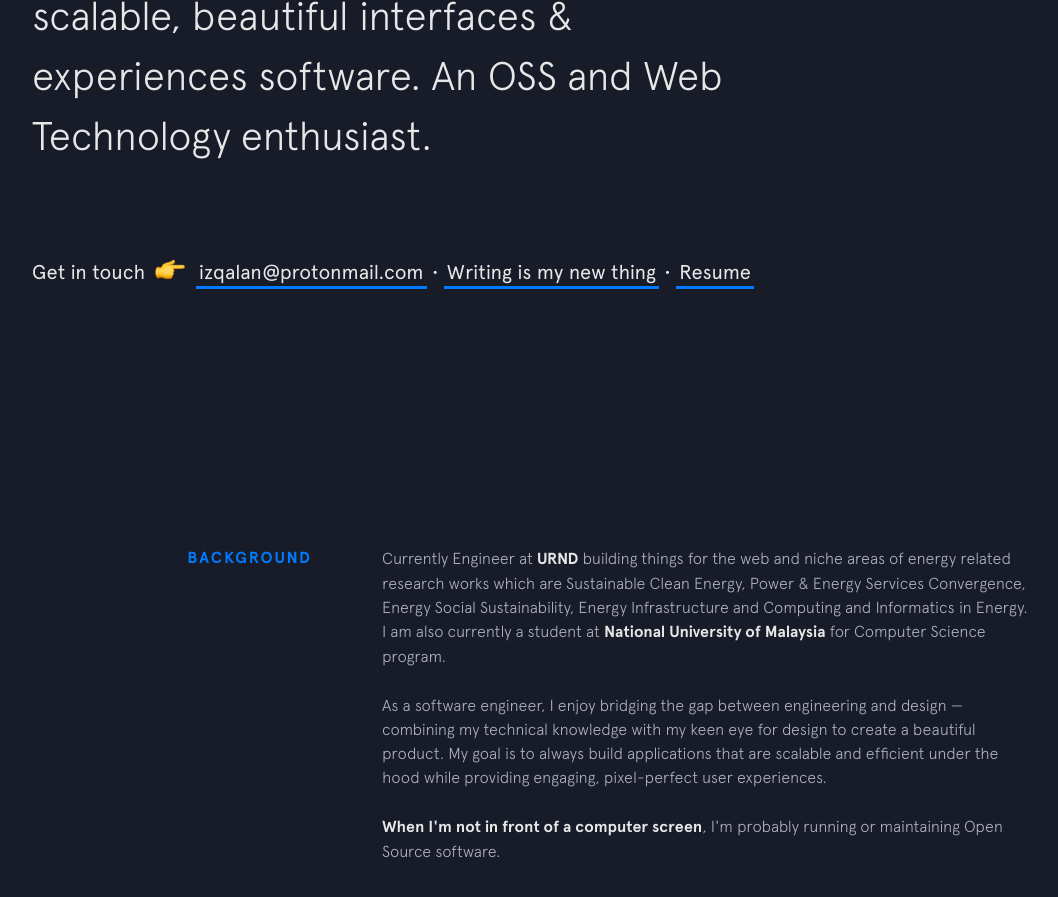
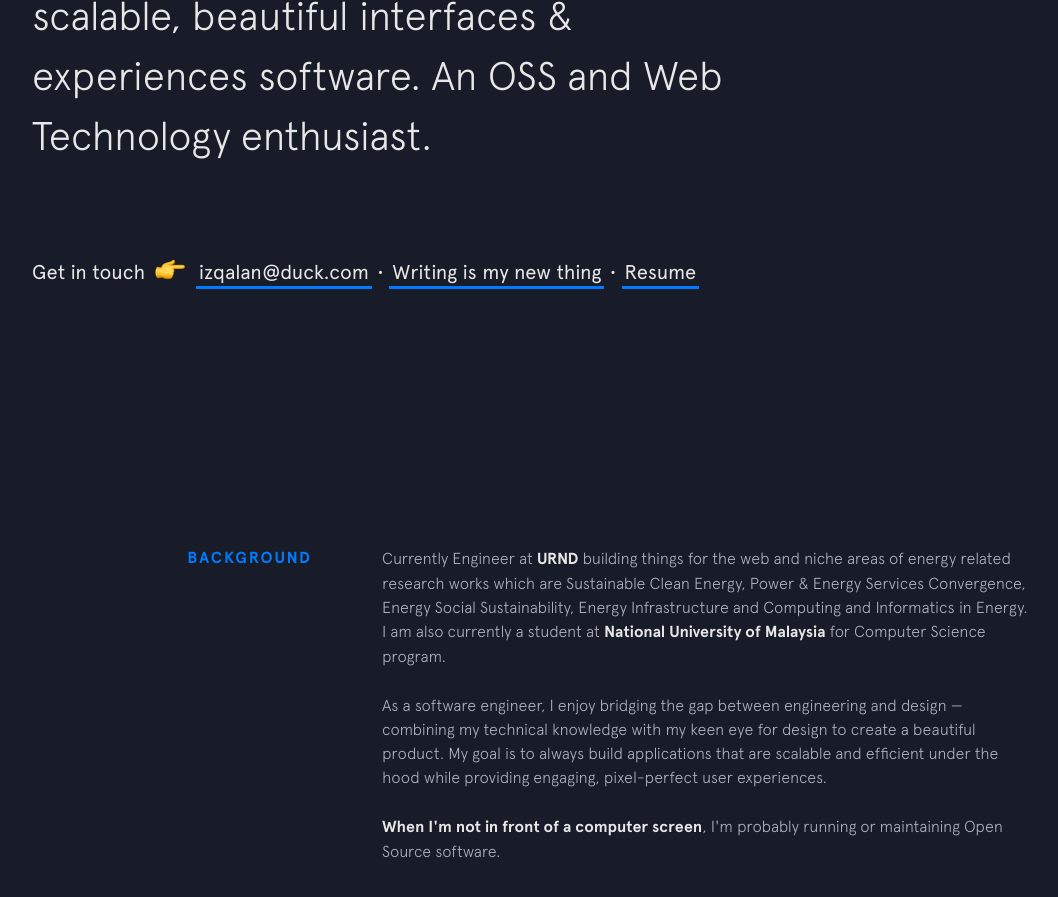
Before and after one commit to izqalan/izqalan.github.io, a Jekyll site: the page built from index.html, in a window 1280 px wide and 900 px high, scrolled down 454 px. Shown: the top 897 px of the window, without its empty margins (68-1126 px from the left). Built offline with Jekyll 4.4.1, drawn with Linux system fonts in a browser that asks for light colours; nearby versions of some CDN libraries.

Commit message:
update email address

```diff
--- a/_config.yml
+++ b/_config.yml
@@ -4,13 +4,13 @@ title: Izqalan | Software Engineer
 description: Fullstack software engineer focused on building scalable, beautiful interfaces and experiences
 url: https://izqalan.github.io/
 baseurl: ''
-email: izqalan@protonmail.com
+email: izqalan@duck.com
 cover: https://izqalan.github.io/img/og.png
 logo: https://izqalan.github.io/img/emojis/technologist-male-light.png
 resume: https://izqalan.github.io/izqalan_resume.pdf
 social:
   - title: email
-    url: mailto:izqalan@protonmail.com
+    url: mailto:izqalan@duck.com
   - title: resume
     url: https://izqalan.github.io/izqalan_resume.pdf
   - title: github
--- a/_includes/intro.html
+++ b/_includes/intro.html
@@ -12,7 +12,7 @@
     <span>Get in touch </span>
     <span class="emoji pointer"></span>
     <span>
-      <a href="mailto:izqalan@protonmail.com" target="_blank" class="highlight-link">izqalan@protonmail.com</a>
+      <a href="mailto:izqalan@duck.com" target="_blank" class="highlight-link">izqalan@duck.com</a>
     </span>
     <span> • </span>
     <span>
```
